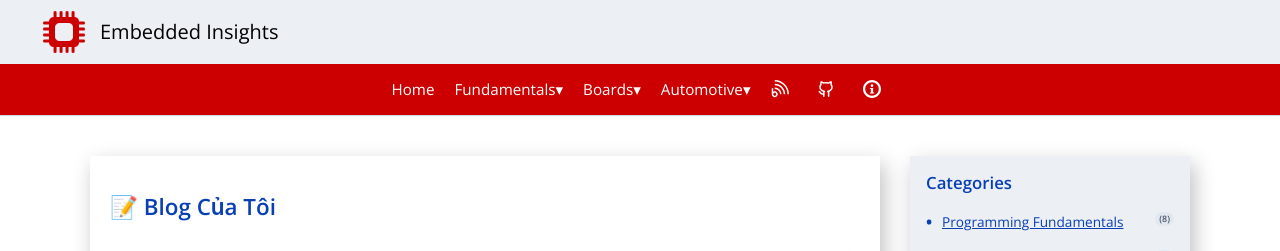
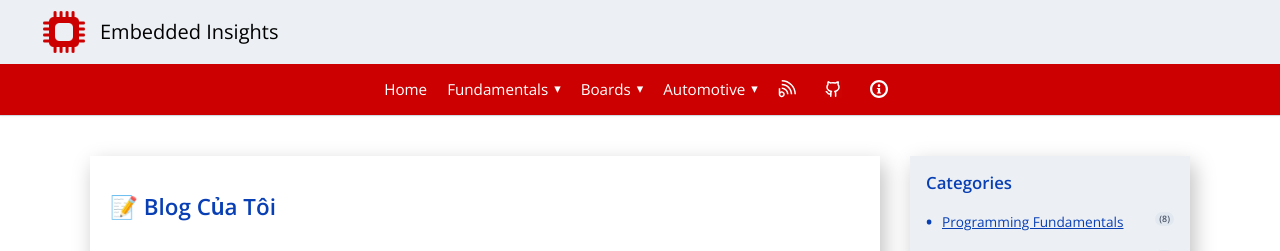
Before and after one commit to ai-ho/ai-ho.github.io, a Jekyll site: the page built from blog/index.md, in a window 1280 px wide. Shown: the top 251 px of the page. Built offline with Jekyll 4.4.1, drawn with Linux system fonts in a browser that asks for light colours.

Commit message:
Correct default layout

```diff
--- a/_layouts/default.html
+++ b/_layouts/default.html
@@ -27,6 +27,19 @@
 
     <!-- Custom CSS -->
     <style>
+        /* Down arrow for nav-menu-row */
+        .nav-down-arrow {
+            display: inline-block;
+            font-size: 0.85em;
+            margin-left: 6px;
+            vertical-align: middle;
+            color: #fff;
+            transition: color 0.2s;
+        }
+        .nav-menu-row .nav-links a:hover .nav-down-arrow,
+        .nav-menu-row .nav-links a:focus .nav-down-arrow {
+            color: #ffe082;
+        }
         /* Base Typography */
         body {
             font-family: 'Open Sans', -apple-system, BlinkMacSystemFont, "Segoe UI", Roboto, Helvetica, Arial, sans-serif;
@@ -1081,40 +1094,6 @@
                     <a href="/blog/" class="nav-icon-only" title="Blog"><img src="/assets/icons/blog.svg" alt="Blog" class="nav-icon"></a>
                     <a href="https://github.com/ai-ho" class="nav-icon-only" title="Github"><img src="/assets/icons/github.svg" alt="Github" class="nav-icon"></a>
                     <a href="/aboutme/" class="nav-icon-only" title="About me"><img src="/assets/icons/aboutme.svg" alt="About me" class="nav-icon"></a>
-        /* Down arrow for nav-menu-row */
-        .nav-down-arrow {
-            display: inline-block;
-            font-size: 0.85em;
-            margin-left: 6px;
-            vertical-align: middle;
-            color: #fff;
-            transition: color 0.2s;
-        }
-        .nav-menu-row .nav-links a:hover .nav-down-arrow,
-        .nav-menu-row .nav-links a:focus .nav-down-arrow {
-            color: #ffe082;
-        }
-          <a href="/blog/" class="nav-icon-only" title="Blog"><img src="/assets/icons/blog.svg" alt="Blog" class="nav-icon"></a>
-          <a href="https://github.com/ai-ho" class="nav-icon-only" title="Github"><img src="/assets/icons/github.svg" alt="Github" class="nav-icon"></a>
-          <a href="/aboutme/" class="nav-icon-only" title="About me"><img src="/assets/icons/aboutme.svg" alt="About me" class="nav-icon"></a>
-        /* Hide text for nav-icon-only links, show only icon */
-        .nav-icon-only {
-            padding: 4px 8px;
-            border-radius: 6px;
-            display: inline-flex !important;
-            align-items: center;
-            justify-content: center;
-            font-size: 0;
-            background: none;
-        }
-        .nav-icon-only .nav-icon {
-            margin-right: 0 !important;
-        }
-        .nav-icon-only:hover {
-            background-color: rgba(255,255,255,0.2);
-            box-shadow: 0 2px 4px rgba(0,0,0,0.15);
-        }
-        /* For accessibility, keep alt and title on icon */
                 </div>
       </div>
       <button class="mobile-menu-button" onclick="toggleMobileMenu()" aria-label="Toggle menu">
```
Lines whose indentation alone changed are shown as unchanged.
